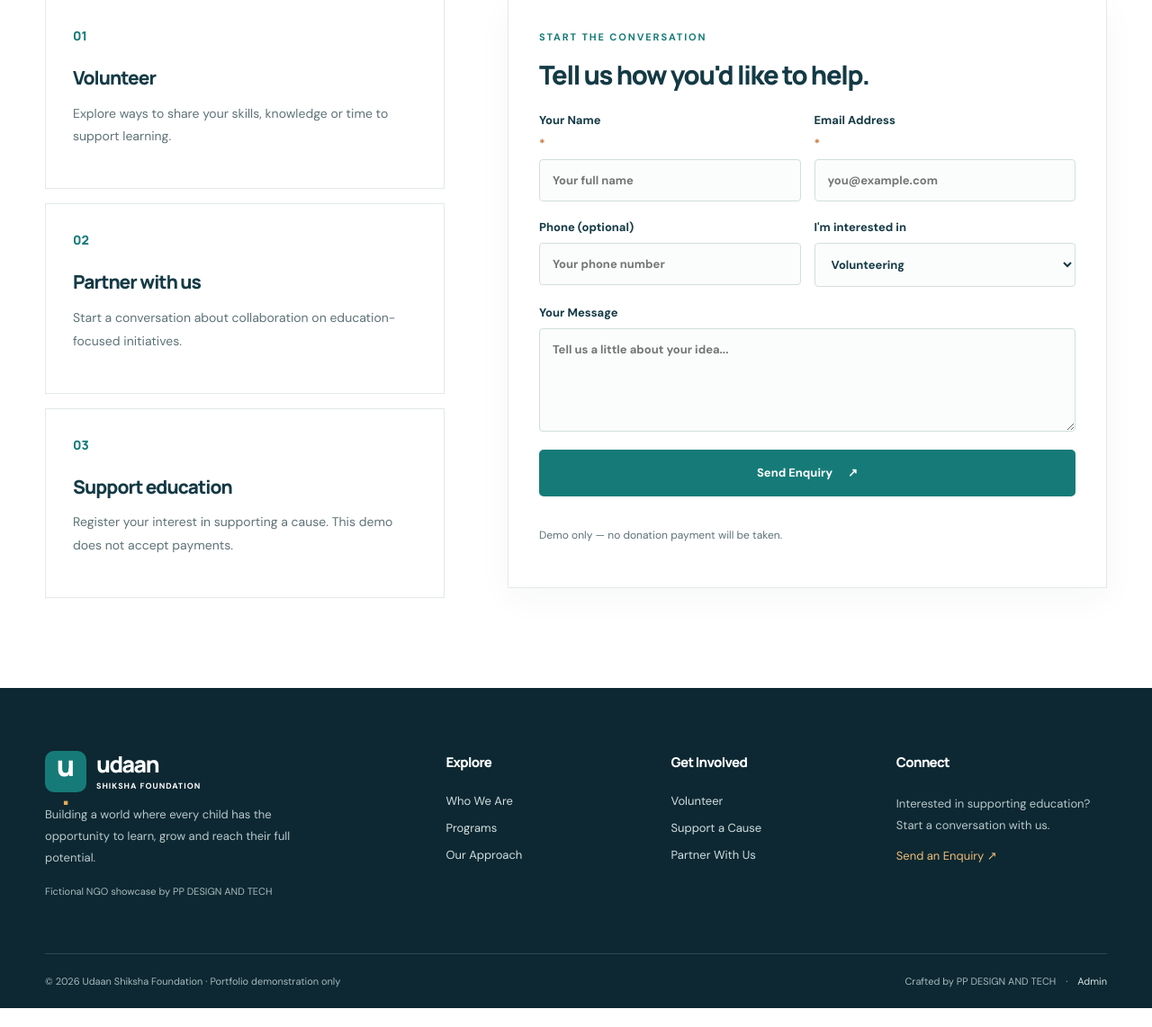
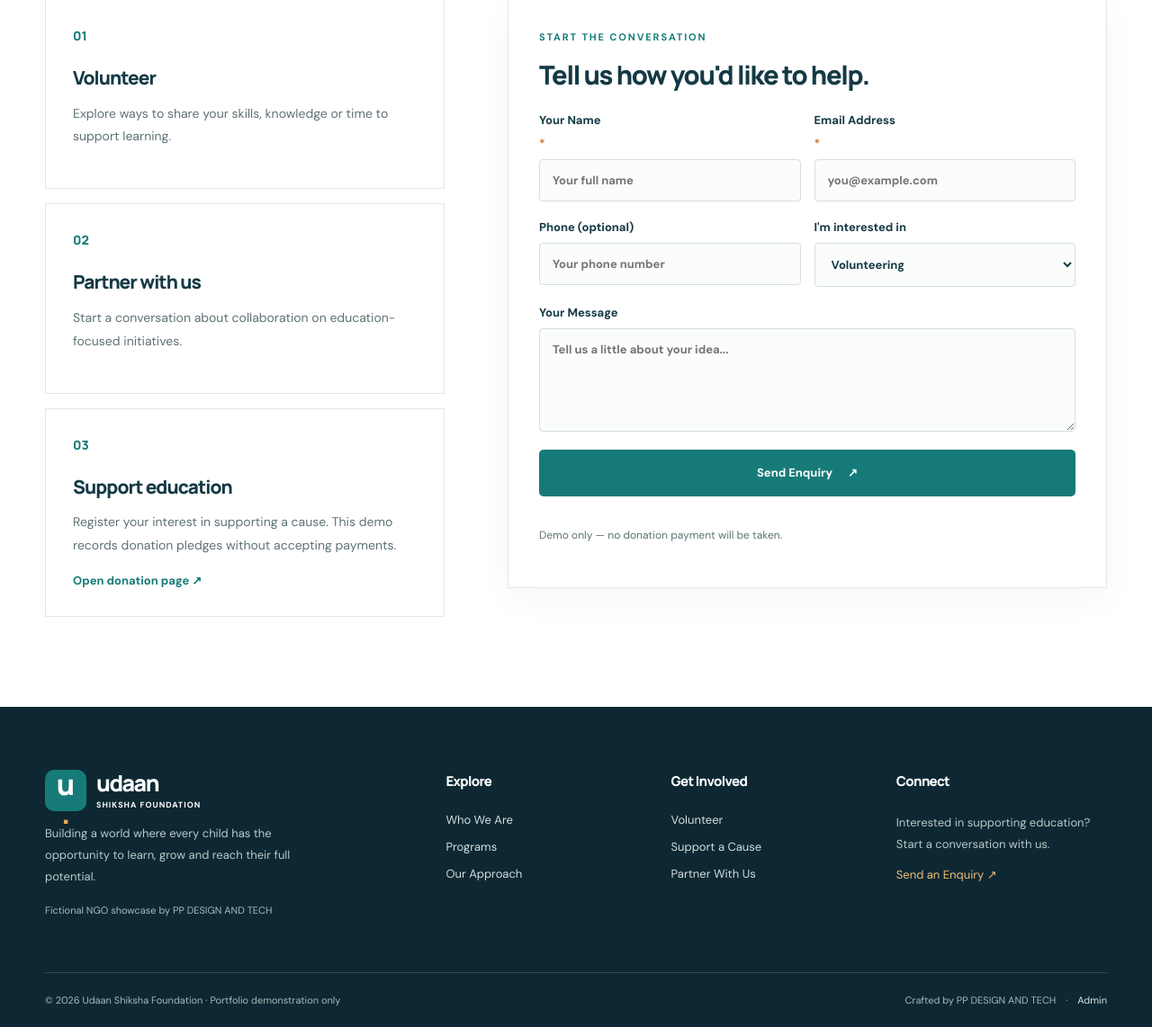
Before and after one commit to Parvesh93/udaan-shiksha-foundation, a Laravel app: page /get-involved in a window 1280 px wide. Shown: the part 749-1891 px from the top of the page at 90% size. Before the commit the page ends 1870 px from the top, so only its background shows below. Run offline with Laravel 12, Linux system fonts and the light colour scheme.

Commit message:
feat: integrate donation page with website and admin navigation

```diff
--- a/resources/views/pages/get-involved.blade.php
+++ b/resources/views/pages/get-involved.blade.php
@@ -1,5 +1,5 @@
 @extends('layouts.app')
 @section('content')
 <section class="interior-hero"><div class="container interior-hero-grid"><div><span class="eyebrow">GET INVOLVED</span><h1>Be part of a more inclusive future.</h1><p>Meaningful change grows through shared commitment, thoughtful partnerships and a willingness to contribute.</p></div><img src="https://images.pexels.com/photos/8617970/pexels-photo-8617970.jpeg?auto=compress&cs=tinysrgb&w=1400" alt="Students learning together"></div></section>
-<section class="section"><div class="container involvement-grid"><div class="involve-cards"><article><span class="value-no">01</span><h3>Volunteer</h3><p>Explore ways to share your skills, knowledge or time to support learning.</p></article><article><span class="value-no">02</span><h3>Partner with us</h3><p>Start a conversation about collaboration on education-focused initiatives.</p></article><article id="support"><span class="value-no">03</span><h3>Support education</h3><p>Register your interest in supporting a cause. This demo does not accept payments.</p></article></div><div class="form-card"><span class="eyebrow">START THE CONVERSATION</span><h2>Tell us how you'd like to help.</h2>@include('pages.partials-form',['formType'=>'volunteer'])</div></div></section>
+<section class="section"><div class="container involvement-grid"><div class="involve-cards"><article><span class="value-no">01</span><h3>Volunteer</h3><p>Explore ways to share your skills, knowledge or time to support learning.</p></article><article><span class="value-no">02</span><h3>Partner with us</h3><p>Start a conversation about collaboration on education-focused initiatives.</p></article><article id="support"><span class="value-no">03</span><h3>Support education</h3><p>Register your interest in supporting a cause. This demo records donation pledges without accepting payments.</p><a class="text-link" href="{{route('donate')}}">Open donation page ↗</a></article></div><div class="form-card"><span class="eyebrow">START THE CONVERSATION</span><h2>Tell us how you'd like to help.</h2>@include('pages.partials-form',['formType'=>'volunteer'])</div></div></section>
 @endsection
```
